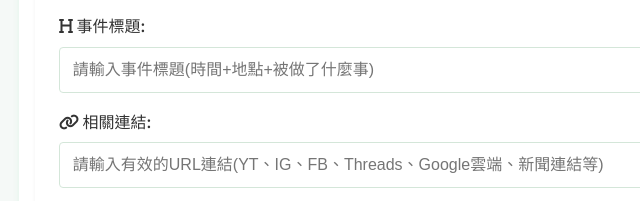
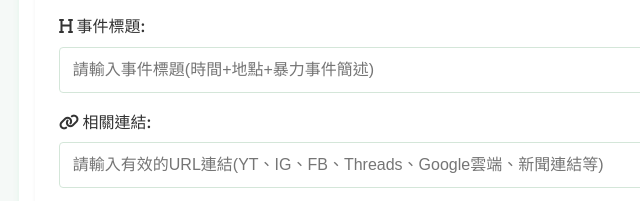
Before and after one commit to HazelnutParadise/no-mingtsai, a website: page public/index.html in a window 1280 px wide. Shown: the part 460-661 px from the top of the page, 45-685 px from the left. Drawn offline with Linux system fonts and the light colour scheme; no server answers.

Commit message:
feat: 更新事件標題的提示文字，改善用戶輸入體驗

```diff
--- a/public/index.html
+++ b/public/index.html
@@ -26,7 +26,7 @@
             <form id="eventForm">
                 <div class="form-group">
                     <label for="title"><i class="fas fa-heading"></i> 事件標題:</label>
-                    <input type="text" id="title" name="title" placeholder="請輸入事件標題(時間+地點+被做了什麼事)" required>
+                    <input type="text" id="title" name="title" placeholder="請輸入事件標題(時間+地點+暴力事件簡述)" required>
                 </div>
                 <div class="form-group">
                     <label for="link"><i class="fas fa-link"></i> 相關連結:</label>
```
